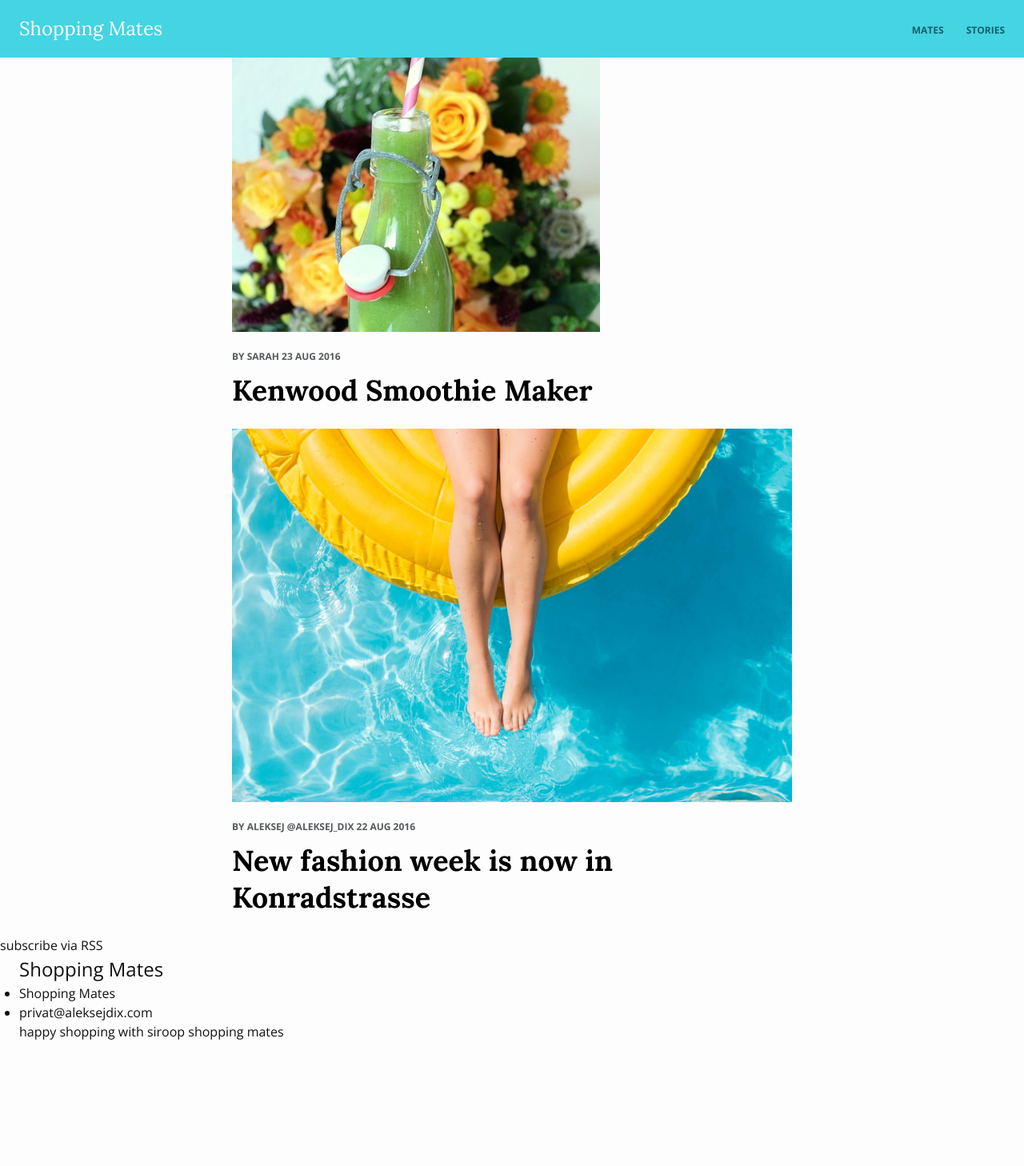
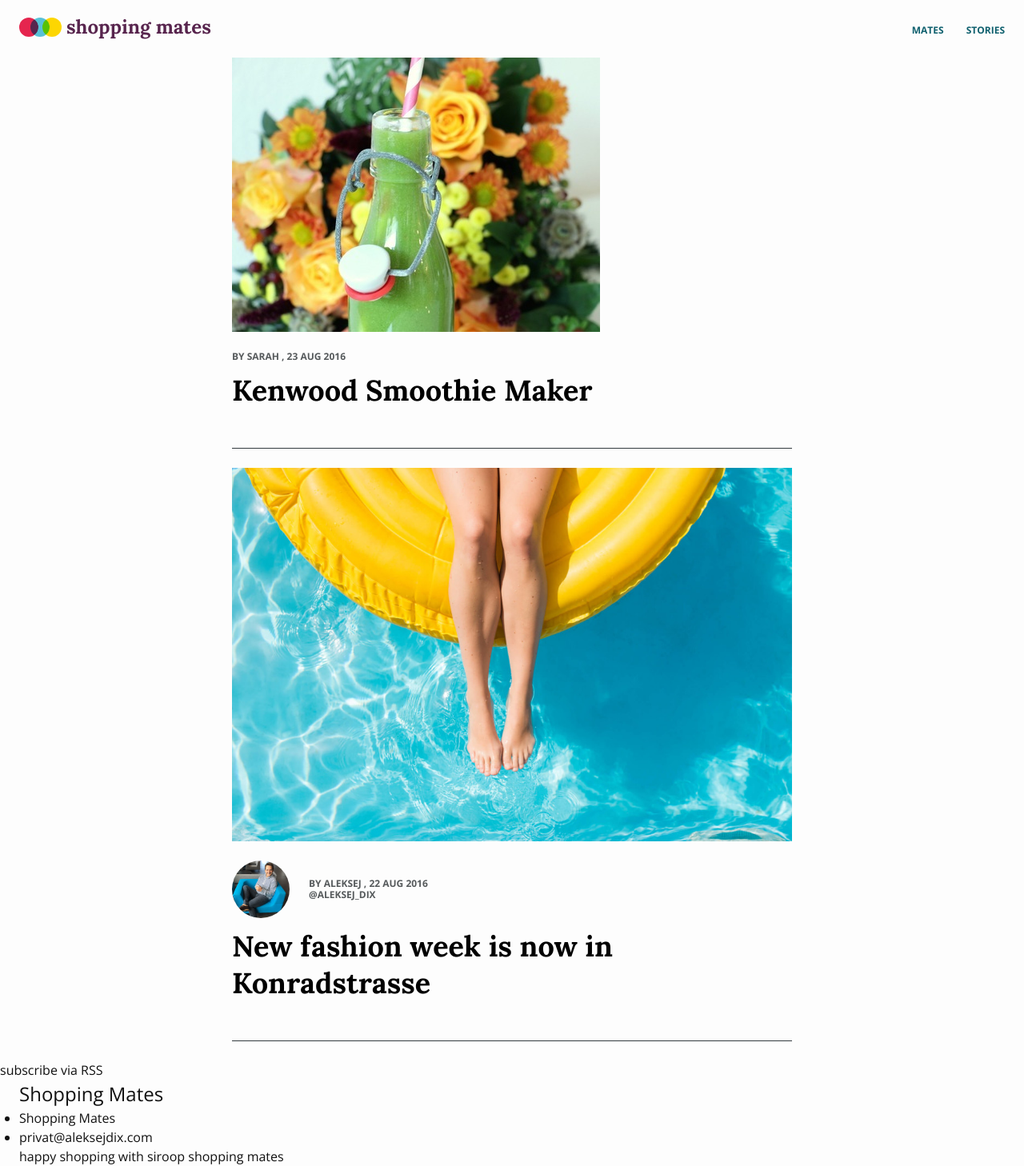
Before and after one commit to AleksejDix/shopping-mates, a Jekyll site: the page built from index.html, in a window 1280 px wide. Shown: the whole page at 80% size. Built offline with Jekyll 4.4.1, drawn with Linux system fonts in a browser that asks for light colours; before the commit the page ends 1302 px from its top, so only the background shows below that.

Commit message:
more staff

```diff
--- a/_layouts/default.html
+++ b/_layouts/default.html
@@ -7,7 +7,13 @@
 
   <section class="brand-blue">
     <div class="site-nav-bar">
-      <a class="site-logotype" href="{{ site.baseurl }}/">{{ site.title }}</a>
+      <!--{{ site.title }}-->
+      <a class="site-logotype" href="{{ site.baseurl }}/">
+        <span class="logo-circle"></span>
+        <span class="logo-circle"></span>
+        <span class="logo-circle"></span>
+        <span class="logo-text">shopping mates</span>
+      </a>
       <nav class="site-nav">
         <a class="site-nav-link" href="mates.html">Mates</a>
         <a class="site-nav-link" href="stories.html">Stories</a>
--- a/_posts/2016-08-22-new-fashion-week-is-now-in-konradstrasse.markdown
+++ b/_posts/2016-08-22-new-fashion-week-is-now-in-konradstrasse.markdown
@@ -11,4 +11,4 @@ mate: Aleksej
 layout: post
 ---
 
-<iframe width="100%" src="https://www.youtube.com/embed/Q046xTjJ1Co" frameborder="0" allowfullscreen></iframe>
+<iframe width="100%" height="400px" src="https://www.youtube.com/embed/Q046xTjJ1Co" frameborder="0" allowfullscreen></iframe>
--- a/_sass/_layout.scss
+++ b/_sass/_layout.scss
@@ -10,9 +10,34 @@
 
 .site-logotype {
   font-family: $heading-font-family;
+  font-weight: bold;
   font-size: $line;
-  line-height: 1;
-  color: white;
+  vertical-align: middle;
+  line-height: 24px;
+  color: #58254E;
+  .logo-circle {
+    display:inline-block;
+    height: 24px;
+    width: 24px;
+    background-color: #E5254E;
+    border-radius: 50%;
+    mix-blend-mode: darken;
+    position: relative;
+  }
+  .logo-circle:nth-child(2){
+    background-color: #58C1D7;
+    right: 16px;
+  }
+  .logo-circle:nth-child(3){
+    background-color: #FDD602;
+    right: 32px;
+  }
+  .logo-text {
+    position: relative;
+    right: 32px;
+    bottom: 4px;
+  }
+
 }
 .site-nav {
   color: #0F606E;
@@ -24,11 +49,14 @@
   }
 }
 
-.brand-blue{
-  background-color: #45D4E1;
+
+.avatar {
+  height: 72px;
+  width: 72px;
+  margin-right: $line;
+  border-radius: 50%;
+  background-size: cover;
 }
-
-
 
 
 /**
@@ -67,8 +95,9 @@
   display: block;
   max-width: 700px;
   margin: 0 auto;
-  padding: 0 $line;
+  padding: 0 0 $line * 2;
   margin-bottom: $line;
+  border-bottom: 1px solid #333B3F;
 }
 .post-title {
     font-size: 32px;
@@ -84,6 +113,9 @@
   font-weight: 700;
   color: #565a5c;
   padding: $line 0 $line/2;
+  display:flex;
+  align-items: center;
+  flex: 1;
 }
 
 .post-content {
--- a/index.html
+++ b/index.html
@@ -14,15 +14,30 @@ layout: default
       <div class="post-meta">
 
         {% assign mates = site.mates | where:"title", post.mate %}
+
         {% for mate in mates %}
-          by <span class="post-author"><a href="{{ mate.url | prepend: site.url }}">{{ mate.title }}</a></span>
 
-          {% if mate.twitter_username %}
-            <a href="https://twitter.com/{{ mate.twitter_username }}">@{{ mate.twitter_username }}</a>
+          {% if mate.image %}
+            <div class="avatar" style="background-image: url({{ mate.image }})">
+
+            </div>
           {% endif %}
 
+          <div class="post-meta-information">
+
+            by <span class="post-author"><a href="{{ mate.url | prepend: site.url }}">{{ mate.title }}</a></span>
+            , <span class="post-date">{{ post.date | date_to_string }}</span>
+
+            {% if mate.twitter_username %}
+            <div>
+              <a href="https://twitter.com/{{ mate.twitter_username }}">@{{ mate.twitter_username }}</a>
+            </div>
+
+            {% endif %}
+
+          </div>
+
         {% endfor %}
-          <span class="post-date">{{ post.date | date_to_string }}</span>
 
       </div>
 
```
Also changed, not shown: README.md (added).
